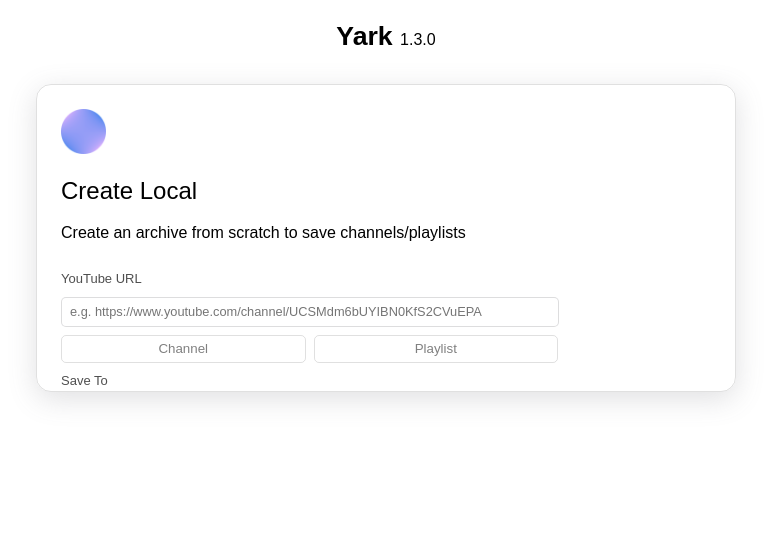
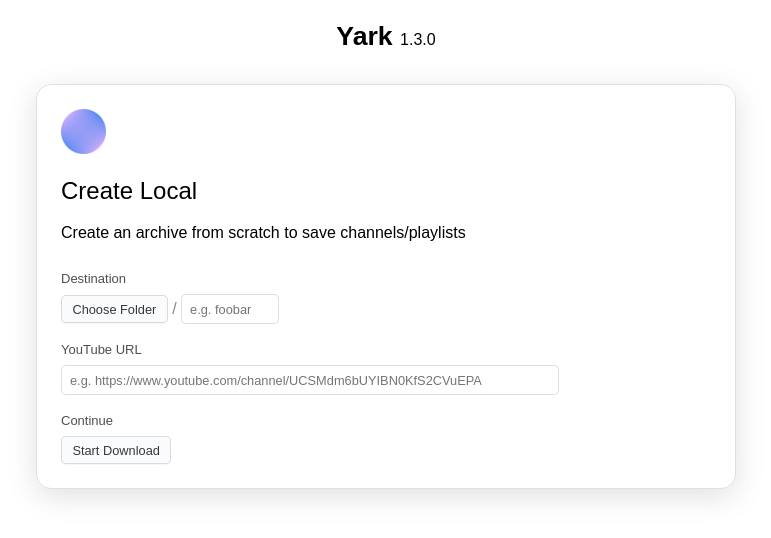
Before and after one commit to Owez/yark, a SvelteKit app in the folder yark-pages/: page /create in a window 1280 px wide. Shown: the top 538 px of the page, without its empty margins (254-1025 px from the left). Built offline with nearby package versions, Linux system fonts and the light colour scheme; a web font is replaced by a local one.

Commit message:
More validation on create

```diff
--- a/yark-pages/src/components/Dropzone.svelte
+++ b/yark-pages/src/components/Dropzone.svelte
@@ -9,7 +9,7 @@
 	 * Gets file from tauri dialog and pipes into the path prop
 	 */
 	async function getFile() {
-		const gotPath = await open();
+		const gotPath = await open({ directory: true });
 		if (gotPath == null) {
 			return;
 		} else if (Array.isArray(gotPath)) {
--- a/yark-pages/src/routes/(start)/create/+page.svelte
+++ b/yark-pages/src/routes/(start)/create/+page.svelte
@@ -3,7 +3,12 @@
 	import StartCard from '../../../components/start/StartCard.svelte';
 
 	let url: string | undefined;
+	let name: string | undefined;
+
 	let urlCompletelyInvalid: boolean = false;
+	let nameCompletelyInvalid: boolean = false;
+	let urlExpand: boolean = false;
+	let saveDirectory: string | null = null;
 
 	/**
 	 * Checks if the input url is currently a channel
@@ -72,8 +77,19 @@
 	}
 
 	function checkUrlValidity(url: string | undefined): [string | undefined, boolean] {
+		// Contract the url checks and return if its undefined
+		if (url == undefined || url == '') {
+			urlExpand = false;
+			return [undefined, true];
+		}
+
+		// Fix the url up before we check
 		const fixedUrl = fixUrl(url);
+
+		// Check if it's incorrect
 		let isIncorrect = !(urlIsChannel(fixedUrl) || urlIsPlaylist(fixedUrl));
+
+		// Return
 		return [fixedUrl, isIncorrect];
 	}
 </script>
@@ -85,6 +101,24 @@
 		ballKind={0}
 		state={StartCardState.Max}
 	>
+		<h2 class="card-heading">Destination</h2>
+		<button class="bright">
+			{#if saveDirectory == null}
+				Choose Folder
+			{:else}
+				{saveDirectory}
+			{/if}
+		</button>
+		<span class="slash-indicator">/</span>
+		<input
+			type="text"
+			name="create-name"
+			placeholder="e.g. foobar"
+			class="mini"
+			bind:value={name}
+			on:focusout={() => (nameCompletelyInvalid = name == undefined || name == '')}
+			class:invalid={nameCompletelyInvalid}
+		/>
 		<h2 class="card-heading">YouTube URL</h2>
 		<input
 			type="text"
@@ -94,14 +128,17 @@
 			bind:value={url}
 			on:keydown={() => (urlCompletelyInvalid = false)}
 			on:focusout={() => ([url, urlCompletelyInvalid] = checkUrlValidity(url))}
+			on:focusin={() => (urlExpand = true)}
 			class:invalid={urlCompletelyInvalid}
 		/>
-		<div class="url-types">
-			<button class="url-type" class:active={urlIsChannel(url)}>Channel</button>
-			<button class="url-type" class:active={urlIsPlaylist(url)}>Playlist</button>
-		</div>
-		<h2 class="card-heading">Save To</h2>
-		<!-- TODO -->
+		{#if urlExpand}
+			<div class="url-types">
+				<div class="url-type" class:active={urlIsChannel(url)}>Channel</div>
+				<div class="url-type" class:active={urlIsPlaylist(url)}>Playlist</div>
+			</div>
+		{/if}
+		<h2 class="card-heading">Continue</h2>
+		<button class="bright bottom-element">Start Download</button>
 	</StartCard>
 </div>
 
@@ -114,6 +151,7 @@
 
 	.url-types {
 		display: flex;
+		margin-bottom: 1rem;
 	}
 
 	.url-type {
@@ -121,11 +159,14 @@
 
 		width: calc($full-width / 2 + 4.5px);
 		height: 1.8rem;
-		background-color: transparent;
 		border: 1px solid rgba($color: #000000, $alpha: 0.12);
 		border-radius: 5px;
 		margin-right: $spacing;
 		color: gray;
+		display: flex;
+		justify-content: center;
+		align-items: center;
+		font-size: 0.7rem;
 	}
 
 	.active {
@@ -138,4 +179,8 @@
 	.invalid {
 		border: 1px solid rgb(217, 89, 89);
 	}
+
+	.bottom-element {
+		margin-bottom: 1.5rem;
+	}
 </style>
--- a/yark-pages/src/routes/(start)/load/federated/+page.svelte
+++ b/yark-pages/src/routes/(start)/load/federated/+page.svelte
@@ -31,7 +31,7 @@
 			placeholder="URL"
 			bind:value={base}
 		/>
-		<span class="direct-url-slash"> / </span>
+		<span class="slash-indicator">/</span>
 		<input
 			type="text"
 			name="direct-name"
@@ -49,10 +49,6 @@
 </div>
 
 <style lang="scss">
-	.direct-url-slash {
-		color: rgb(133, 133, 133);
-	}
-
 	.bottom-element {
 		margin-bottom: 1.5rem;
 	}
--- a/yark-pages/src/routes/global.scss
+++ b/yark-pages/src/routes/global.scss
@@ -46,8 +46,8 @@
     border: 1px solid rgba(27, 31, 35, 0.15);
     border-radius: 5px;
     margin: 0;
-    margin-top: $margin-v;
-    margin-bottom: $margin-v;
+    margin-top: 0.35rem;
+    margin-bottom:0.5rem;
     padding: 0;
     padding-left: $padding-h;
     padding-right: $padding-h;
@@ -83,3 +83,8 @@
         transition-duration: 0.1s;
     }
 }
+
+// Small directory slash indicator between two components
+.slash-indicator {
+    color: rgb(133, 133, 133);
+}
```
